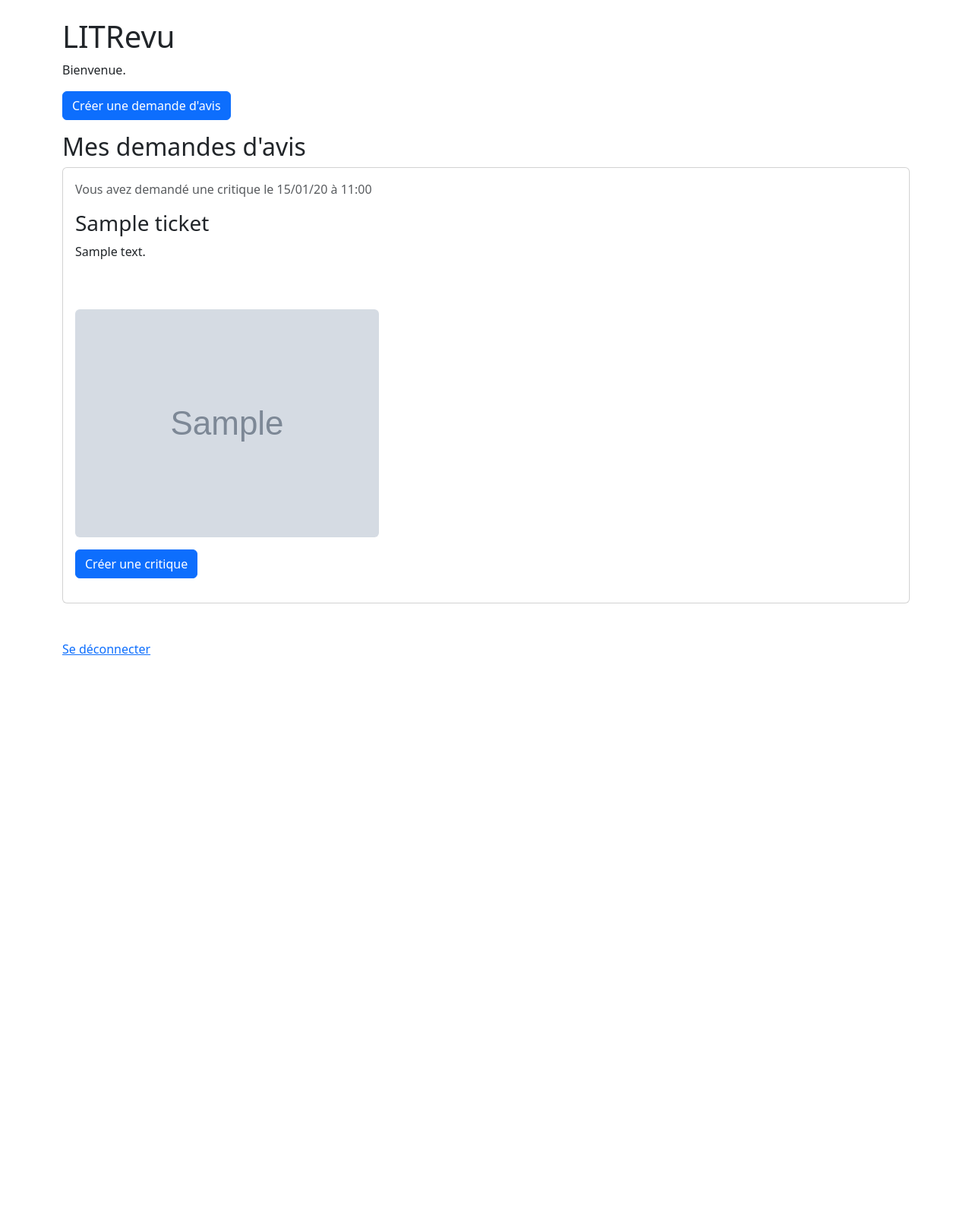
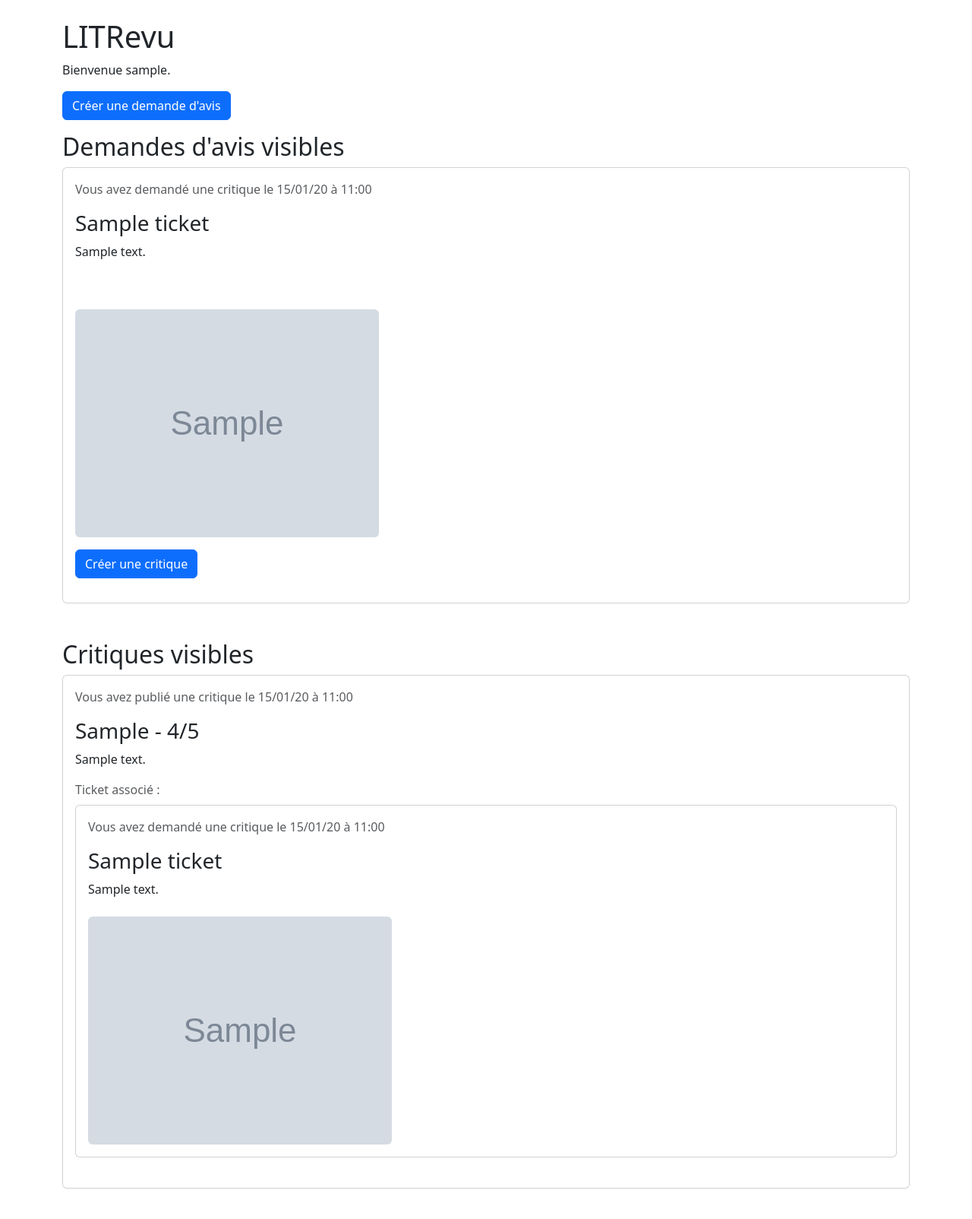
Before and after one commit to mrnlarue-cloud/Projet_9_OC, a Django app: page /accueil/ in a window 1280 px wide. Shown: the top 1604 px of the page at 76% size. Before the commit the page ends 862 px from the top, so only its background shows below. Run offline with Django 5.2, Linux system fonts and the light colour scheme; a user stored in the database is signed in; tables that the repository leaves empty hold one stand-in row (values such as "Sample post"); grey boxes marked "Sample" are stand-in pictures.

Commit message:
Affiche les critiques visibles sur l'accueil

```diff
--- a/litreview/templates/pages/accueil.html
+++ b/litreview/templates/pages/accueil.html
@@ -3,7 +3,7 @@
 {% block content %}
     <h1>LITRevu</h1>
 
-    <p>Bienvenue.</p>
+    <p>Bienvenue {{ user.username }}.</p>
 
     <p>
         <a href="{% url 'creer_ticket' %}" class="btn btn-primary">
@@ -11,12 +11,20 @@
         </a>
     </p>
 
-    <h2>Mes demandes d'avis</h2>
+    <h2>Demandes d'avis visibles</h2>
 
     {% for ticket in tickets_utilisateur %}
         {% include "pages/temp_partiels/ticket.html" %}
     {% empty %}
-        <p>Vous n'avez pas encore créé de demande d'avis.</p>
+        <p>Aucune demande d'avis à afficher pour le moment.</p>
+    {% endfor %}
+
+    <h2>Critiques visibles</h2>
+
+    {% for review in critiques_utilisateur %}
+        {% include "pages/temp_partiels/review.html" %}
+    {% empty %}
+        <p>Aucune critique à afficher pour le moment.</p>
     {% endfor %}
 
     <p>
```
